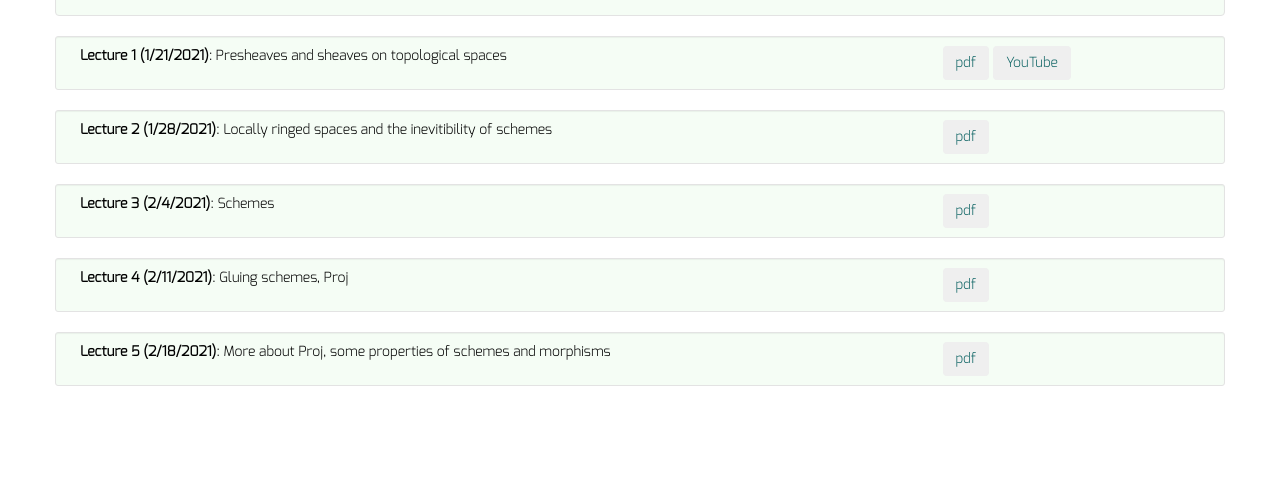
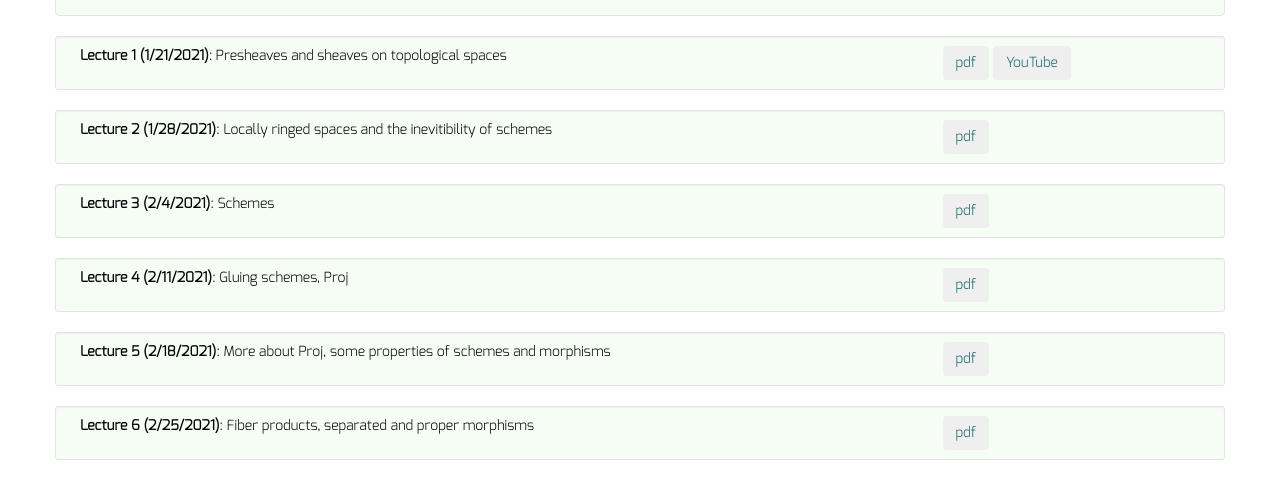
Before and after one commit to dkrashen/schemes, a Jekyll site: the page built from lectures/index.html, in a window 1280 px wide, cut to the strip 310-809 px from the top of the page. Built offline with Jekyll 4.4.1, drawn with Linux system fonts in a browser that asks for light colours.

Commit message:
add lecture 6

```diff
--- a/_data/lectures.yml
+++ b/_data/lectures.yml
@@ -14,3 +14,6 @@
 - title: "Lecture 5 (2/18/2021)"
   description: "More about Proj, some properties of schemes and morphisms"
   filename: "lecture5.pdf"
+- title: "Lecture 6 (2/25/2021)"
+  description: "Fiber products, separated and proper morphisms"
+  filename: "lecture6.pdf"
```
Also changed, not shown: 1 other file.
